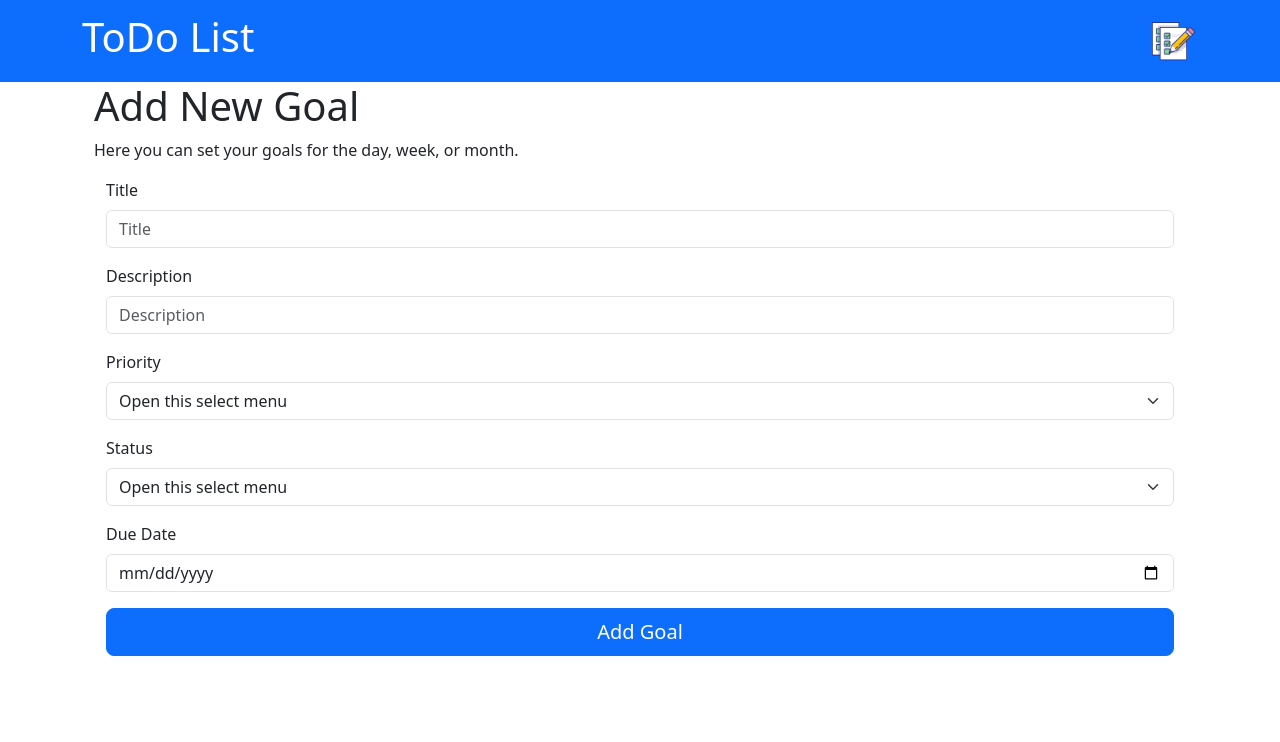
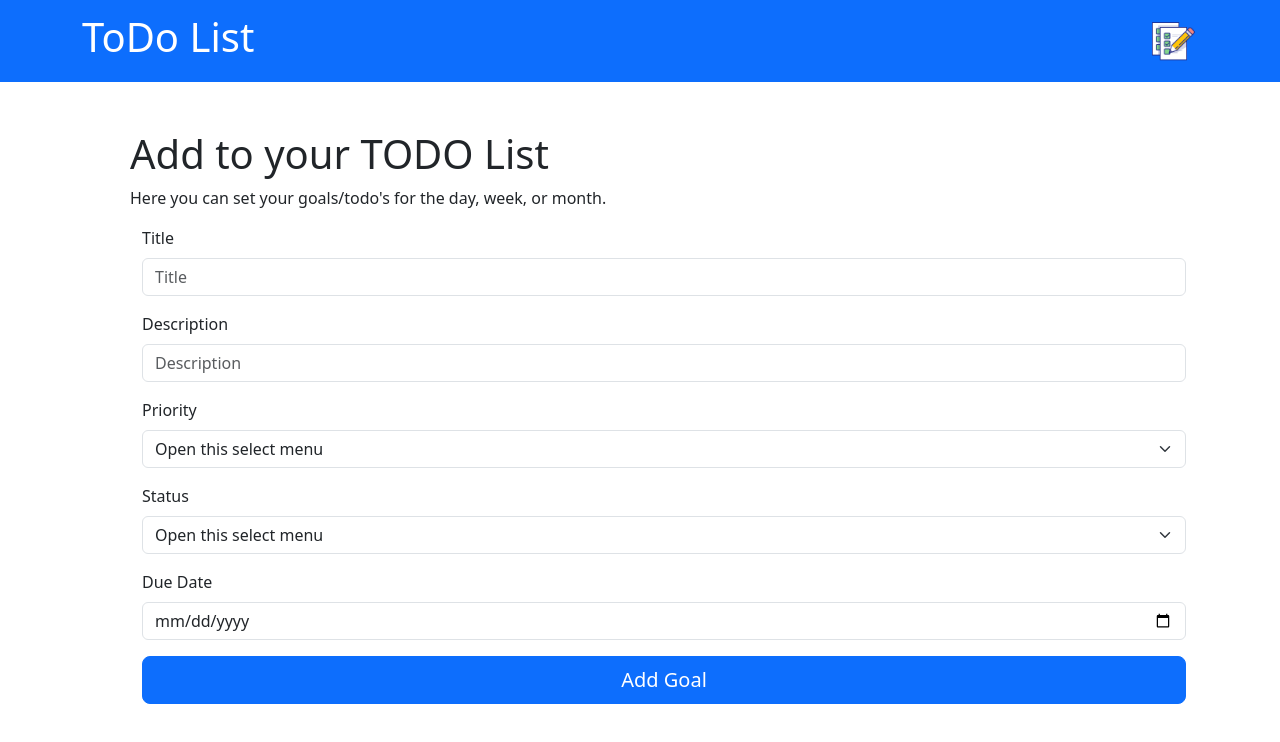
Before and after one commit to scodingjs/todolist, a React (Vite) app: page / in a window 1280 px wide. Shown: the top 742 px of the page. Built offline with nearby package versions, Linux system fonts and the light colour scheme.

Commit message:
minor fix

```diff
--- a/src/App.css
+++ b/src/App.css
@@ -1,10 +1,10 @@
-*{
+* {
   box-sizing: border-box;
   margin: 0;
   padding: 0;
 }
 
-p{
+p {
   font-size: 1rem;
   line-height: 1.5;
 }
@@ -21,9 +21,9 @@ p{
 
 
 .goal-card {
-padding:1rem;
-background-image: linear-gradient(150deg, #00c6ff, #1154a7,rgba(255, 255, 255, 0.874),rgb(7, 7, 84));
-margin: 2%;
-border-radius: 10px;
+  padding: 1rem;
+  background-image: linear-gradient(150deg, rgb(115, 118, 120), #899396);
+  margin: 2%;
+  border-radius: 10px;
   color: white;
 }
--- a/src/components/AllToDos.tsx
+++ b/src/components/AllToDos.tsx
@@ -16,7 +16,7 @@ import { Container, Row } from "react-bootstrap";
 
 const AllGoals = ({todos,onDeleteGoal}:AllToDosProps) => {
 
-    return( <Container className="my-4">
+    return( <Container className="my-4 p-4 m-5">
          <Row xs={1} sm={2} md={3} lg={4} className="g-4">
         {todos.map((goal,key) => (<ToDo
             {...goal}
--- a/src/components/InputToDo.tsx
+++ b/src/components/InputToDo.tsx
@@ -39,10 +39,10 @@ const InputToDo = ({onAddGoal} : InputToDoProps) => {
     }
 
     return (<>
-        <section className="container">
+        <section className="container m-4 p-4 ">
 
-            <h1 className="title">Add New Goal</h1>
-             <p className="description">Here you can set your goals for the day, week, or month.</p>
+            <h1 className="title">Add to your TODO List</h1>
+             <p className="description">Here you can set your goals/todo's  for the day, week, or month.</p>
              <p className='btn-danger'>{error}</p>
             <Form className='container' onSubmit={addNewGoal}>
                 <Form.Group className="mb-3" controlId="title">
--- a/src/components/ToDo.tsx
+++ b/src/components/ToDo.tsx
@@ -7,6 +7,7 @@ const Goal = ({ title, description, priority, dueDate, status, id,  onDelete }:
         //   bg='info'
         //   text= 'white'
           className="mb-2 goal-card"
+          border="warning"
           data-id={id}>
            <Card.Header>
                 {title}
```
